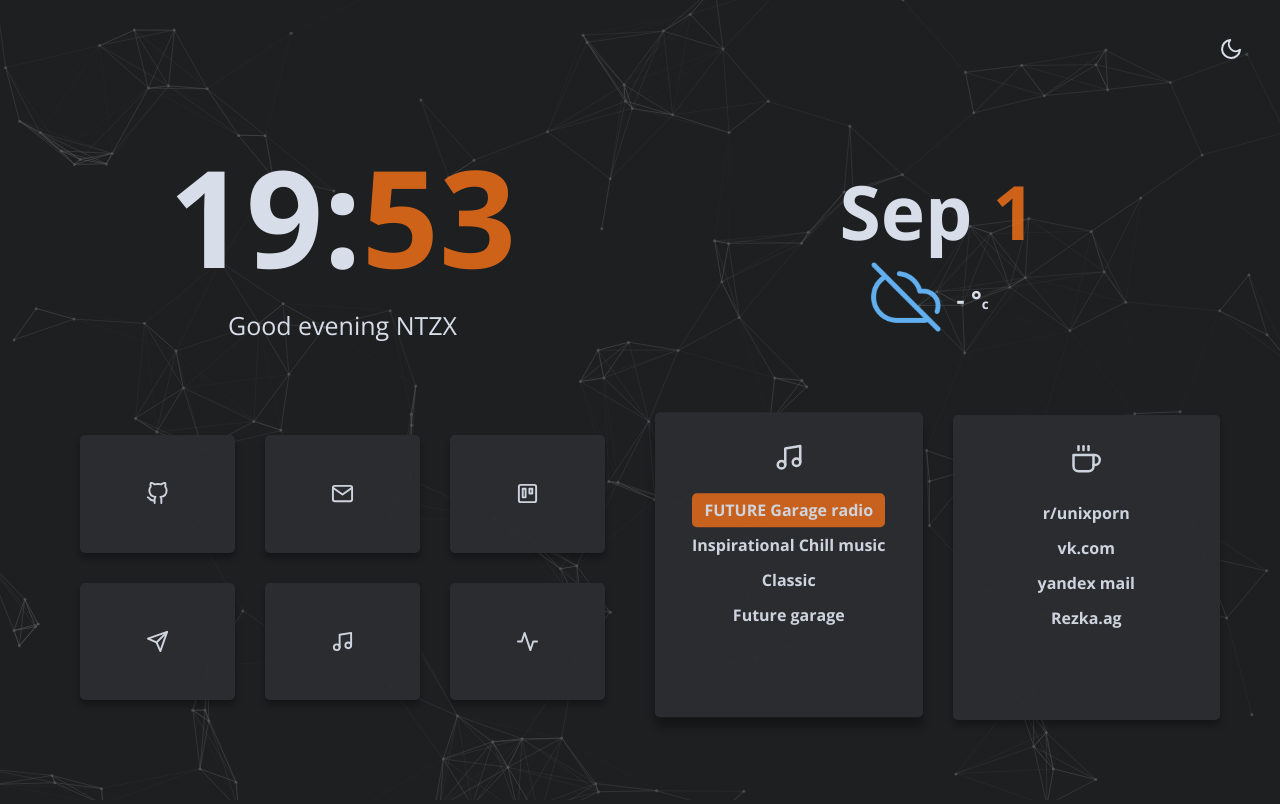
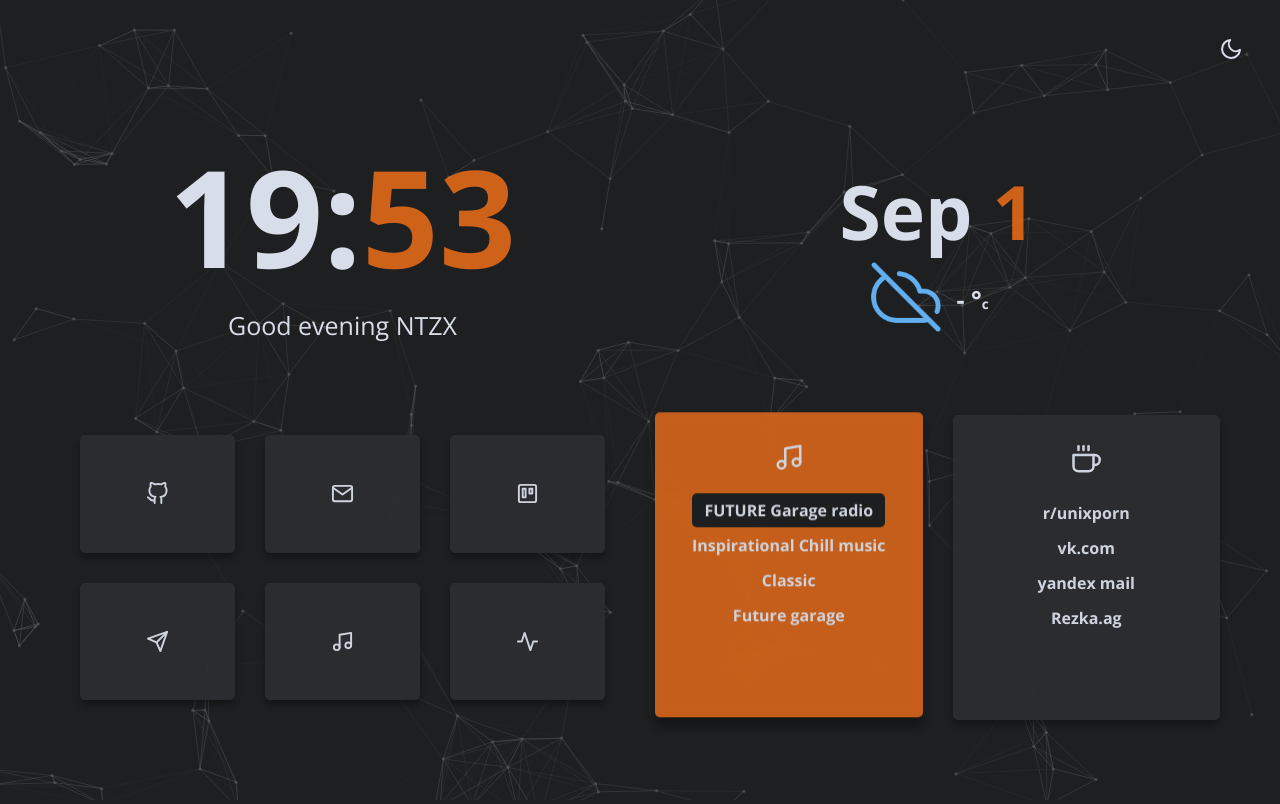
Before and after one commit to iBelow/chrome-greeting, a website: page index.html in a window 1280 px wide. In both pictures the pointer is over the link "FUTURE Garage radio". Drawn offline with nearby package versions, Linux system fonts and the light colour scheme; no server answers.

Commit message:
card color changed

```diff
--- a/css/style.css
+++ b/css/style.css
@@ -23,12 +23,9 @@
   /* Image background  */
   --imgcol: linear-gradient(rgba(255, 255, 255, 0.7), rgba(255, 255, 255, 0.7));
   /* Filter color */
-
   --mfg: #fd7418cb;
   /*minutes color*/
 }
-
-
 
 @media only screen and (max-width: 68.75em) {
   :root {
@@ -51,7 +48,6 @@
   /* Foreground color */
   --imgcol: linear-gradient(rgba(0, 0, 0, 0.7), rgba(0, 0, 0, 0.7));
   /* Filter color */
-
   --mfg: #fd7418cb;
   /*minutes color*/
 }
@@ -125,7 +121,6 @@ body {
   grid-gap: 30px;
   padding: 20px;
 }
-
 
 @media only screen and (max-width: 68.75em) {
   .container {
@@ -204,6 +199,7 @@ body {
   font-weight: bolder;
   color: var(--mfg);
 }
+
 #hour, #separator {
   font-size: var(--fsg);
   font-weight: bolder;
@@ -374,6 +370,12 @@ body {
 }
 
 .qlist__link:hover {
-  background-color: var(--accent);
+  background-color: var(--bg);
   color: var(--fg);
 }
+
+
+.qlist:hover {
+  background-color:  var(--accent);
+  backdrop-filter: blur(5px);
+}
```
